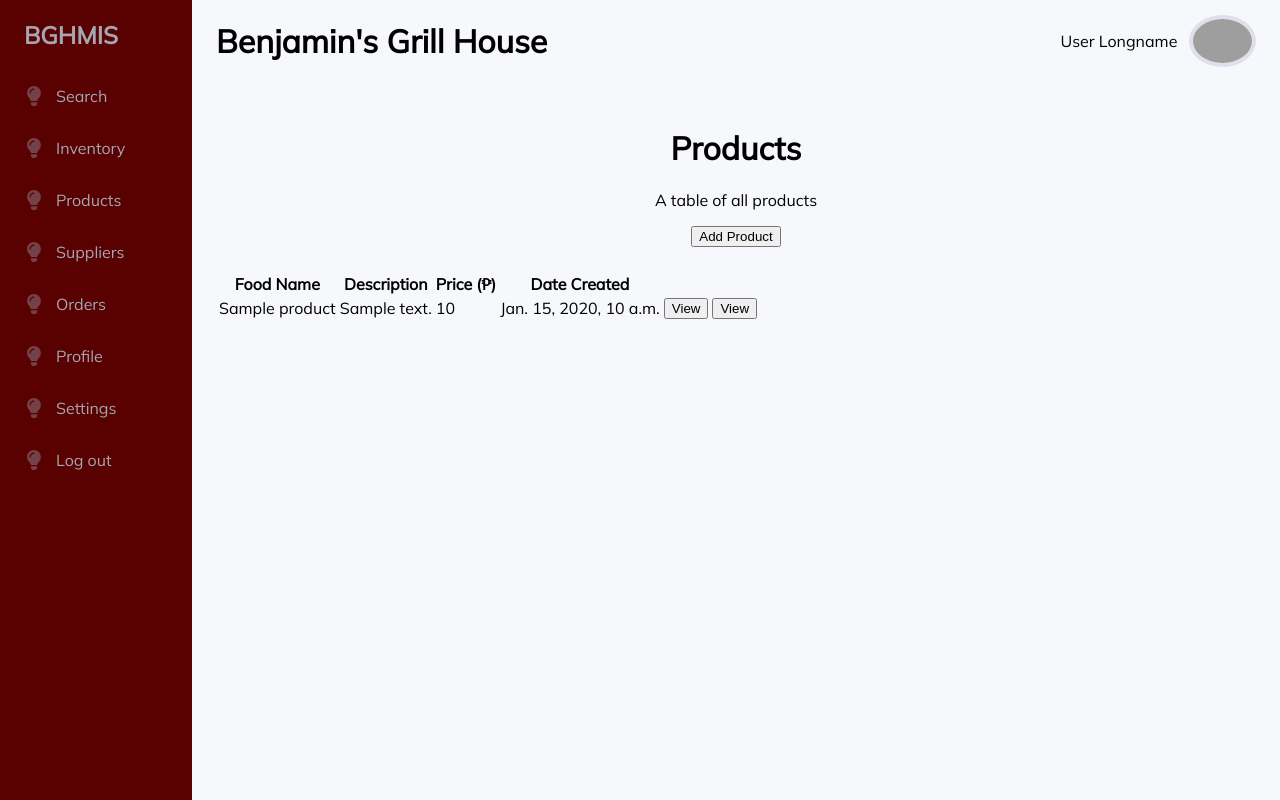
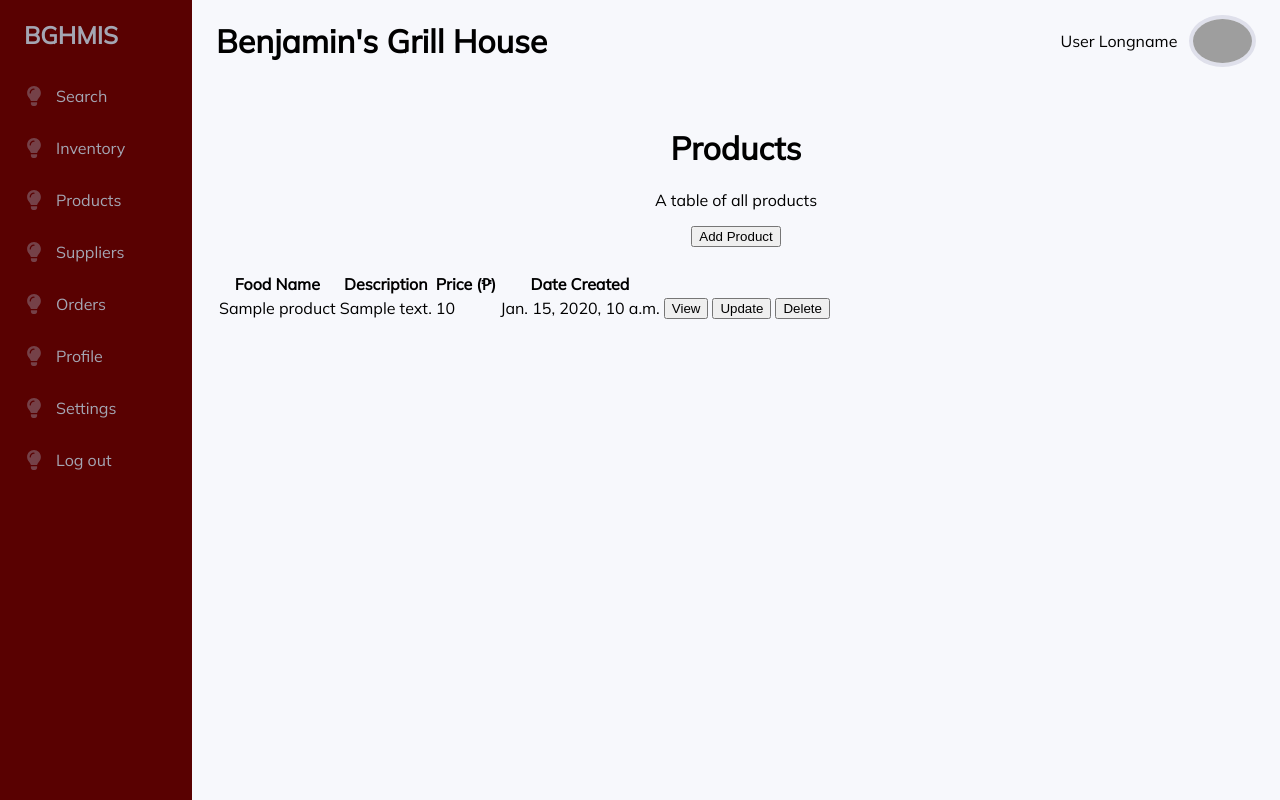
Before and after one commit to matthewdizon/efficacite_inventory_management, a Django app: template products/templates/products/index.html in a window 1280 px wide. Run offline with Django 3.2, Linux system fonts and the light colour scheme; the template is opened without the code that fills it: most values are stand-ins (such as "Sample title", 1, 10 or a date in 2020); grey boxes are pictures that could not be loaded.

Commit message:
fixed update_product views and html template

```diff
--- a/products/templates/products/index.html
+++ b/products/templates/products/index.html
@@ -25,9 +25,21 @@
                 <td> {{ product.description }} </td>
                 <td> {{ product.price }} </td>
                 <td> {{ product.created_at }} </td>
-                <td><a href="{%  url 'view_product' product.pk %}"><button class="btn btn-dark-grabgrub">View</button></a></td>
-                <td><a href="{%  url 'delete_product' product.pk %}" onclick="return confirm('Are you sure you want to delete this?')">
-                    <button class="btn btn-dark-grabgrub">View</button></a></td>
+                <td>
+                    <a href="{%  url 'view_product' product.pk %}">
+                        <button class="btn btn-dark-grabgrub">View</button>
+                    </a>
+                </td>
+                <td>
+                    <a href="{%  url 'update_product' product.pk %}">
+                        <button class="btn btn-dark-grabgrub">Update</button>
+                    </a>
+                </td>
+                <td>
+                    <a href="{%  url 'delete_product' product.pk %}" onclick="return confirm('Are you sure you want to delete this?')">
+                        <button class="btn btn-dark-grabgrub">Delete</button>
+                    </a>
+                </td>
             </tr>
             {% endfor %}
         </tbody>
--- a/products/templates/products/view_product.html
+++ b/products/templates/products/view_product.html
@@ -7,7 +7,7 @@
     </div>
     <ul class="list-group list-group-flush">
         <li class="list-group-item"><span>Food Name: </span> {{product.name}}</li>
-        <li class="list-group-item"><span>Description: </span> {{food.description}}</li>
+        <li class="list-group-item"><span>Description: </span> {{product.description}}</li>
         <li class="list-group-item"><span>Price (₱): </span> {{product.price}}</li>
         <li class="list-group-item"><span>Date Created: </span> {{product.created_at}}</li>
     </ul>
--- a/products/urls.py
+++ b/products/urls.py
@@ -6,7 +6,7 @@ urlpatterns = [
     # Path for Accounts Model
     path('', views.home, name='index'),
     path('add/', views.add_product, name='add_product'),
-    path('/<int:pk>', views.view_product, name='view_product'),
-    path('update/', views.update_product, name='update_product'),
+    path('<int:pk>/', views.view_product, name='view_product'),
+    path('update/<int:pk>', views.update_product, name='update_product'),
     path('delete/<int:pk>', views.delete_product, name='delete_product')
 ]
```
Also changed, not shown: products/templates/products/update_product.html (+6 -6 lines), products/views.py (+5 -3 lines).
